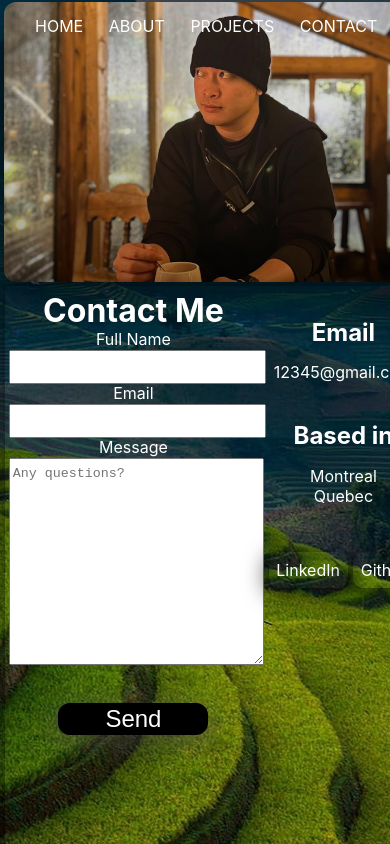
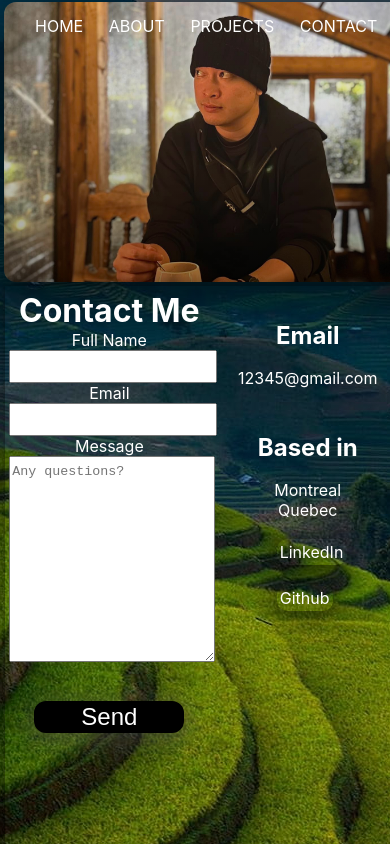
Before and after one commit to PierreLN/PierreLN.github.io, a React (Create React App) app: page / in a window 390 px wide. Both pictures are taken after a click on the button "CONTACT". Built offline with nearby package versions, Linux system fonts and the light colour scheme.

Commit message:
add responsive for iphone

```diff
--- a/src/components/AboutPage/AboutPage.module.css
+++ b/src/components/AboutPage/AboutPage.module.css
@@ -69,3 +69,23 @@
     max-height: 500px;
   }
 }
+
+
+@media only screen and (max-width: 420px) {
+  .about_page {
+    margin-left: 320px;
+    width: 700px;
+    text-align: center;
+    display: inline-block;
+    justify-content: center;
+  }
+
+  .profil_image {
+    width: 200px;
+    height: 200px;
+    margin-left: 35%;
+  }
+  .description {
+    max-height: 500px;
+  }
+}
--- a/src/components/ContactPage/ContactPage.jsx
+++ b/src/components/ContactPage/ContactPage.jsx
@@ -2,7 +2,6 @@ import React, { useState, useRef } from "react";
 import styles from "./ContactPage.module.css";
 import Card from "../UI/Card";
 import ErrorModal from "../UI/ErrorModal";
-import axios from "axios";
 
 function ContactPage(props) {
   let email = "12345@gmail.com";
@@ -57,10 +56,11 @@ function ContactPage(props) {
       <Card className={styles.contact_me}>
         <div className={styles.contact_me_section}>
           <form
+          action={`mailto:${email}`}
             method="post"
             encType="text/plain"
             className={styles.form_main_box}
-            onSubmit={addEmailHandler}
+            // onSubmit={addEmailHandler}
           >
             <div className={styles.form_section}>
               <h1>Contact Me</h1>
--- a/src/components/ContactPage/ContactPage.module.css
+++ b/src/components/ContactPage/ContactPage.module.css
@@ -144,6 +144,25 @@ button:hover {
 }
 
 @media only screen and (max-width: 720px) {
+  .image {
+    min-width: 435px;
+    height: 280px;
+    margin: 1%;
+  }
+
+  .media {
+    font-size: medium;
+        display: inline-block;
+    justify-content: center;
+  }
+
+  .contact_me_section {
+    min-width: 420px;
+
+  }
+}
+
+@media only screen and (max-width: 420px) {
   .contactPage {
     display: inline-block;
     justify-content: center;
@@ -155,6 +174,14 @@ button:hover {
     margin: 1%;
   }
 
+  .form_main_box {
+    max-width: 200px;
+  }
+
+  .info_section {
+    max-width: 180px;
+  }
+
   .media {
     font-size: medium;
   }
```
